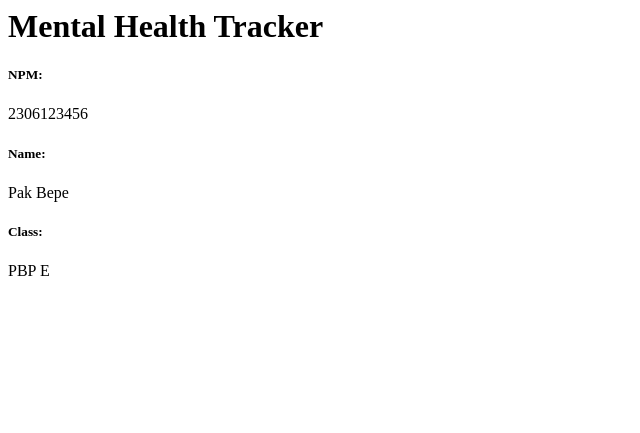
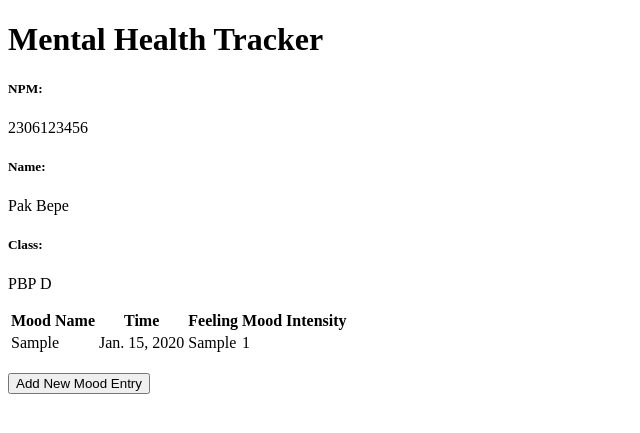
Before and after one commit to sayyidtrq/mental-health-tracker, a Django app: page / in a window 1280 px wide. Shown: the top 433 px of the page, without its empty margins (0-640 px from the left). Run offline with Django 5.2, Linux system fonts and the light colour scheme; tables that the repository leaves empty hold one stand-in row (values such as "Sample post").

Commit message:
tutorial 03 bismillah

```diff
--- a/main/models.py
+++ b/main/models.py
@@ -1,6 +1,8 @@
 from django.db import models
+import uuid
 
 class MoodEntry(models.Model):
+    id = models.UUIDField(primary_key=True, default=uuid.uuid4, editable=False)  # tambahkan baris ini
     mood = models.CharField(max_length=255)
     time = models.DateField(auto_now_add=True)
     feelings = models.TextField()
--- a/main/templates/main.html
+++ b/main/templates/main.html
@@ -1,8 +1,43 @@
+{% extends 'base.html' %}
+{% block content %}
 <h1>Mental Health Tracker</h1>
 
 <h5>NPM: </h5>
 <p>{{ npm }}<p>
-<h5>Name: </h5>
-<p>{{ name }}<p>
-<h5>Class: </h5>
-<p>{{ class }}<p>
+
+<h5>Name:</h5>
+<p>{{ name }}</p>
+
+<h5>Class:</h5>
+<p>{{ class }}</p>
+{% if not mood_entries %}
+<p>Belum ada data mood pada mental health tracker.</p>
+{% else %}
+<table>
+  <tr>
+    <th>Mood Name</th>
+    <th>Time</th>
+    <th>Feeling</th>
+    <th>Mood Intensity</th>
+  </tr>
+
+  {% comment %} Berikut cara memperlihatkan data mood di bawah baris ini
+  {% endcomment %}
+  {% for mood_entry in mood_entries %}
+  <tr>
+    <td>{{mood_entry.mood}}</td>
+    <td>{{mood_entry.time}}</td>
+    <td>{{mood_entry.feelings}}</td>
+    <td>{{mood_entry.mood_intensity}}</td>
+  </tr>
+  {% endfor %}
+</table>
+{% endif %}
+
+<br />
+
+<a href="{% url 'main:create_mood_entry' %}">
+  <button>Add New Mood Entry</button>
+</a>
+
+{% endblock content %}
--- a/main/urls.py
+++ b/main/urls.py
@@ -1,8 +1,18 @@
 from django.urls import path
 from main.views import show_main
+from main.views import show_main, create_mood_entry
+from main.views import show_main, create_mood_entry, show_xml
+from main.views import show_main, create_mood_entry, show_xml, show_json, show_xml_by_id, show_json_by_id
 
 app_name = 'main'
 
 urlpatterns = [
     path('', show_main, name='show_main'),
+    path('create-mood-entry', create_mood_entry, name='create_mood_entry'),
+    path('xml/', show_xml, name='show_xml'),
+    path('json/', show_json, name='show_json'),
+    path('xml/<str:id>', show_xml_by_id, name='show_xml_by_id'),
+    path('json/<str:id>', show_json_by_id, name='show_json_by_id'),
+
+
 ]
--- a/main/views.py
+++ b/main/views.py
@@ -1,11 +1,44 @@
-from django.shortcuts import render
+from django.shortcuts import render, redirect
+from main.forms import MoodEntryForm
+from main.models import MoodEntry
+from django.http import HttpResponse
+from django.core import serializers
 
 # Create your views here.
 def show_main(request):
+    mood_entries = MoodEntry.objects.all()
     context = {
-        'npm' : '2306123456',
         'name': 'Pak Bepe',
-        'class': 'PBP E'
+        'class': 'PBP D',
+        'npm': '2306123456',
+        'mood_entries': mood_entries
     }
 
     return render(request, "main.html", context)
+
+def create_mood_entry(request):
+    form = MoodEntryForm(request.POST or None)
+
+    if form.is_valid() and request.method == "POST":
+        form.save()
+        return redirect('main:show_main')
+
+    context = {'form': form}
+    return render(request, "create_mood_entry.html", context)
+
+
+def show_xml(request):
+    data = MoodEntry.objects.all()
+    return HttpResponse(serializers.serialize("xml", data), content_type="application/xml")
+
+def show_json(request):
+    data = MoodEntry.objects.all()
+    return HttpResponse(serializers.serialize("json", data), content_type="application/json")
+
+def show_xml_by_id(request, id):
+    data = MoodEntry.objects.filter(pk=id)
+    return HttpResponse(serializers.serialize("xml", data), content_type="application/xml")
+
+def show_json_by_id(request, id):
+    data = MoodEntry.objects.filter(pk=id)
+    return HttpResponse(serializers.serialize("json", data), content_type="application/json")
--- a/mental_health_tracker/settings.py
+++ b/mental_health_tracker/settings.py
@@ -61,7 +61,7 @@ ROOT_URLCONF = 'mental_health_tracker.urls'
 TEMPLATES = [
     {
         'BACKEND': 'django.template.backends.django.DjangoTemplates',
-        'DIRS': [],
+        'DIRS': [BASE_DIR / 'templates'],
         'APP_DIRS': True,
         'OPTIONS': {
             'context_processors': [
@@ -128,3 +128,5 @@ STATIC_URL = 'static/'
 # https://docs.djangoproject.com/en/5.1/ref/settings/#default-auto-field
 
 DEFAULT_AUTO_FIELD = 'django.db.models.BigAutoField'
+
+CSRF_TRUSTED_ORIGINS = ["http://localhost","http://127.0.0.1","http://sayyid-thariq31-mentalhealthtracker.pbp.cs.ui.ac.id", "https://sayyid-thariq31-mentalhealthtracker.pbp.cs.ui.ac.id"]
--- /dev/null
+++ b/templates/base.html
@@ -0,0 +1,13 @@
+{% load static %}
+<!DOCTYPE html>
+<html lang="en">
+  <head>
+    <meta charset="UTF-8" />
+    <meta name="viewport" content="width=device-width, initial-scale=1.0" />
+    {% block meta %} {% endblock meta %}
+  </head>
+
+  <body>
+    {% block content %} {% endblock content %}
+  </body>
+</html>
```
Also changed, not shown: main/forms.py (added, +7 -0 lines), main/templates/create_mood_entry.html (added, +18 -0 lines), .github/workflows/deploy.yml (added), main/migrations/0001_initial.py.
